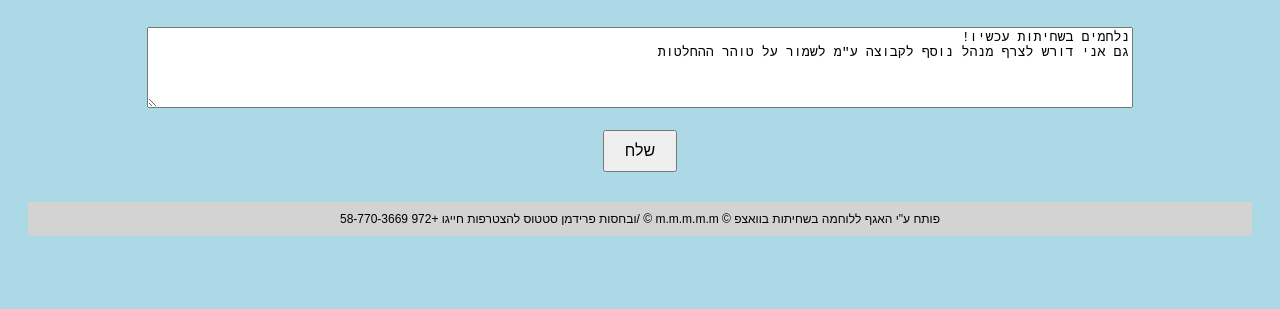
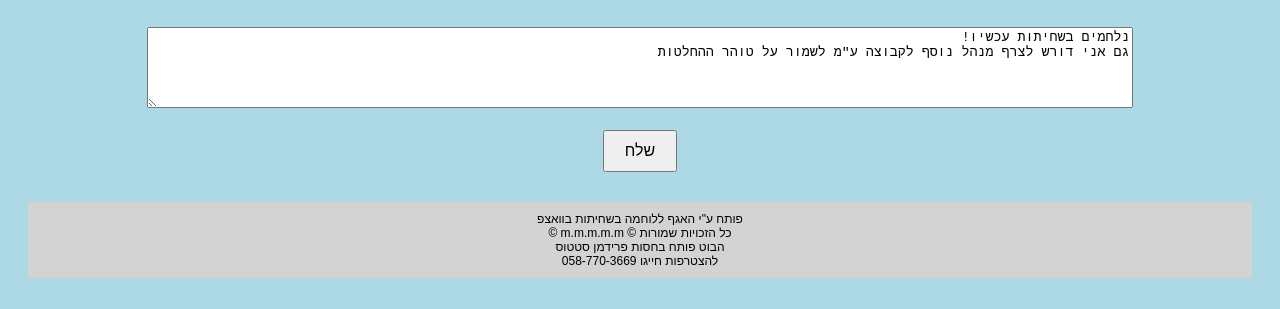
Before and after one commit to MENI1111/M, a plain HTML site: page index.html in a window 1280 px wide. Shown: the part 491-800 px from the top of the page. Drawn offline with Linux system fonts and the light colour scheme.

Commit message:
Update index.html

```diff
--- a/index.html
+++ b/index.html
@@ -67,8 +67,10 @@
 
     <!-- Footer -->
     <div class="footer">
-        פותח ע"י האגף ללוחמה בשחיתות בוואצפ
-© m.m.m.m.m © /ובחסות פרידמן סטטוס להצטרפות חייגו +972 58-770-3669
+    פותח ע"י האגף ללוחמה בשחיתות בוואצפ<br>
+    כל הזכויות שמורות © m.m.m.m.m ©<br>
+    הבוט פותח בחסות פרידמן סטטוס<br>
+    להצטרפות חייגו 058-770-3669
     </div>
 
     <script>
```
